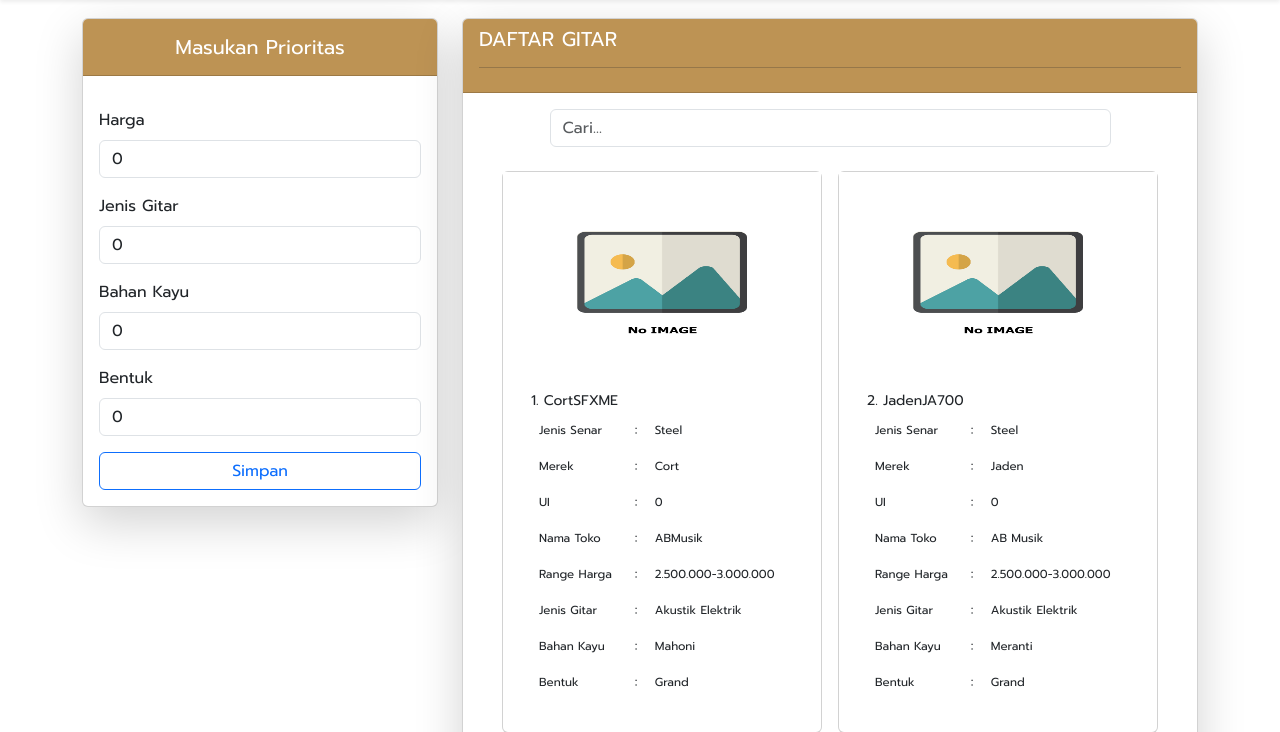
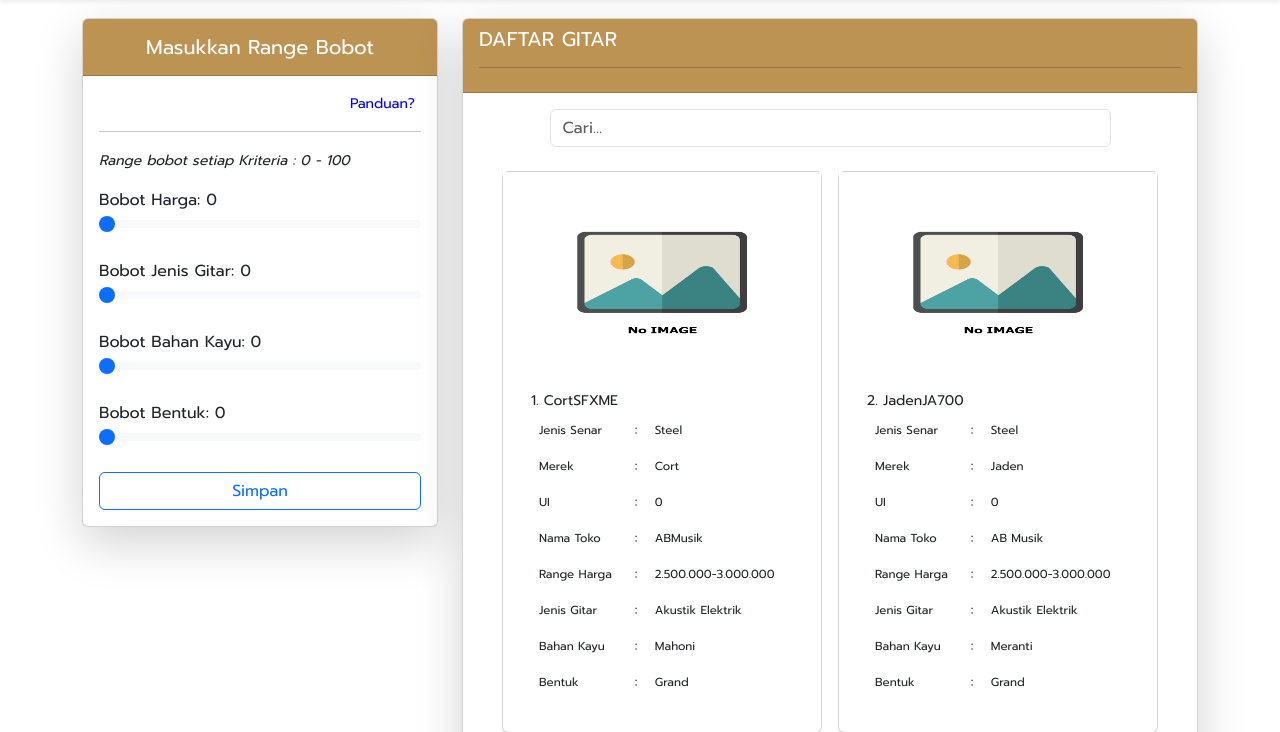
Before and after one commit to yufri28/spk-pemilihan-gitar, a PHP site: page /spk-pem-gitar/hasil.php in a window 1280 px wide. Shown: the part 56-788 px from the top of the page. Run offline with PHP 8.4, Linux system fonts and the light colour scheme; data comes from the database, SQL or seed files in the repository; some libraries are stand-ins or nearby versions.

Commit message:
revisi form input dengan range

```diff
--- a/hasil.php
+++ b/hasil.php
@@ -3,16 +3,36 @@
 require './config.php';
 $post = false;
 
+$C1 = 0;
+$C2 = 0;
+$C3 = 0;
+$C4 = 0;
 $harga = 0;
 $jenis_gitar = 0;
 $bahan_kayu = 0;
 $bentuk = 0;
+$totalBobot = 0;
 if($_SERVER['REQUEST_METHOD'] == "POST"){
     $data_bobot = $_POST['t_bobot_kriteria'];
-    $harga = htmlspecialchars($data_bobot[0]);
-    $jenis_gitar = htmlspecialchars($data_bobot[1]);
-    $bahan_kayu = htmlspecialchars($data_bobot[2]);
-    $bentuk = htmlspecialchars($data_bobot[3]);
+    $C1 = htmlspecialchars($data_bobot[0]);
+    $C2 = htmlspecialchars($data_bobot[1]);
+    $C3 = htmlspecialchars($data_bobot[2]);
+    $C4 = htmlspecialchars($data_bobot[3]);
+
+    $totalBobot = $C1+$C2+$C3+$C4;
+
+    if($totalBobot == 0){
+        $totalBobot = 1;
+        $harga = 1;
+        $jenis_gitar = 1;
+        $bahan_kayu = 1;
+        $bentuk = 1;
+    }else{
+        $harga = $C1/$totalBobot;
+        $jenis_gitar = $C2/$totalBobot;
+        $bahan_kayu = $C3/$totalBobot;
+        $bentuk = $C4/$totalBobot;
+    }
     $post = true;
 }
 
@@ -227,6 +247,40 @@ $data = $koneksi->query(
         border-radius: 0.3rem;
     }
     </style>
+
+    <script>
+    document.addEventListener('DOMContentLoaded', function() {
+        let button_like_link = document.getElementById('btn-like-link');
+
+        button_like_link.addEventListener('click', function() {
+            Swal.fire({
+                title: 'Panduan',
+                text: 'Masukkan Range Bobot Kriteria Dimana Range Bobot Setiap Kriteria Adalah 0 Sampai 100 dan Bobot Terbesar Menunjukan Kriteria Yang Diprioritaskan.',
+                icon: 'warning',
+                confirmButtonText: 'Paham'
+            });
+        });
+    });
+    </script>
+
+    <style>
+    .button-like-link {
+        background: none;
+        border: none;
+        color: blue;
+        /* Warna teks mirip tautan */
+        text-decoration: none;
+        /* Garis bawah mirip tautan */
+        cursor: pointer;
+        /* Jika ingin menyesuaikan tampilan saat digerakkan mouse */
+    }
+
+    .button-like-link:hover {
+        text-decoration: none;
+        /* Menghilangkan garis bawah saat digerakkan mouse */
+        /* Sesuaikan tampilan hover sesuai keinginan */
+    }
+    </style>
     <link href="https://cdn.jsdelivr.net/npm/bootstrap@5.3.0/dist/css/bootstrap.min.css" rel="stylesheet"
         integrity="sha384-9ndCyUaIbzAi2FUVXJi0CjmCapSmO7SnpJef0486qhLnuZ2cdeRhO02iuK6FUUVM" crossorigin="anonymous" />
     <link rel="preconnect" href="https://fonts.googleapis.com" />
@@ -242,6 +296,8 @@ $data = $koneksi->query(
     <link href="./assets/DataTables/datatables.min.css" rel="stylesheet" />
     <link rel="stylesheet" href="https://unpkg.com/leaflet@1.7.1/dist/leaflet.css" />
     <link rel="stylesheet" href="https://cdnjs.cloudflare.com/ajax/libs/font-awesome/4.7.0/css/font-awesome.min.css">
+    <script src="https://cdn.jsdelivr.net/npm/sweetalert2@11"></script>
+    <link rel="stylesheet" href="https://cdn.jsdelivr.net/npm/sweetalert2@11/dist/sweetalert2.min.css">
     <style>
     #mapid,
     .teks {
@@ -250,6 +306,7 @@ $data = $koneksi->query(
     </style>
     <link rel="stylesheet" href="https://cdnjs.cloudflare.com/ajax/libs/lightbox2/2.11.3/css/lightbox.min.css">
     <link href="https://unpkg.com/aos@2.3.1/dist/aos.css" rel="stylesheet">
+    <script src="https://code.jquery.com/jquery-3.6.0.min.js"></script>
 </head>
 
 <body>
@@ -270,7 +327,7 @@ $data = $koneksi->query(
                             <a class="nav-link" aria-current="page" href="./home.php">Beranda</a>
                         </li>
                         <li class="nav-item">
-                            <a class="nav-link active" aria-current="page" href="./rekomendasi.php">Rekomendasi</a>
+                            <a class="nav-link active" aria-current="page" href="./hasil.php">Rekomendasi</a>
                         </li>
                     </ul>
                     <ul class="navbar-nav ms-auto mb-2 mb-lg-0">
@@ -291,62 +348,81 @@ $data = $koneksi->query(
                     <div class="card shadow-lg">
                         <div class="card-header" style="background-color:#BD9354">
                             <h5 class="text-center text-white pt-2 col-12">
-                                Masukan Prioritas
+                                Masukkan Range Bobot
                             </h5>
                         </div>
                         <form method="post" id="editKriteriaForm" action="">
                             <div class="card-body">
-                                <div id="error-message" style="color: red; display: none;">
-                                    Total bobot kriteria harus sama dengan 100.
-                                </div>
+                                <button type="button" id="btn-like-link"
+                                    class="button-like-link col-lg-12 d-flex justify-content-end"><small
+                                        class="">Panduan?</small></button>
                                 <script>
-                                function validateTotal() {
-                                    let inputs = document.getElementsByClassName('bobot-kriteria');
-                                    let total = 0;
+                                function updateWeight1(value) {
+                                    document.getElementById('bobotValue1').innerText = 'Bobot Harga: ' +
+                                        value;
+                                }
 
-                                    for (let i = 0; i < inputs.length; i++) {
-                                        total += parseInt(inputs[i].value);
-                                    }
-                                    if (total !== 100) {
-                                        if (total > 100) {
-                                            document.getElementById('error-message').innerText =
-                                                'Total bobot kriteria tidak boleh melebihi 100.';
-                                        } else {
-                                            document.getElementById('error-message').innerText =
-                                                'Total bobot kriteria tidak boleh kurang dari 100.';
-                                        }
+                                function updateWeight2(value) {
+                                    document.getElementById('bobotValue2').textContent = 'Bobot Jenis Gitar: ' + value;
+                                }
 
-                                        document.getElementById('error-message').style.display = 'block';
-                                        return false; // Menghentikan proses submit jika total tidak sama dengan 100 atau melebihi 100
-                                    } else {
-                                        document.getElementById('error-message').style.display = 'none';
-                                        document.getElementById('editKriteriaForm')
-                                            .submit(); // Lakukan pengiriman data form jika validasi berhasil
-                                    }
+                                function updateWeight3(value) {
+                                    document.getElementById('bobotValue3').textContent =
+                                        'Bobot Bahan Kayu: ' + value;
                                 }
+
+                                function updateWeight4(value) {
+                                    document.getElementById('bobotValue4').textContent =
+                                        'Bobot Bentuk: ' + value;
+                                }
+
+
+                                // Inisialisasi bobot saat halaman dimuat
+                                window.onload = function() {
+                                    var initialValue1 = document.querySelector('.bobot-kriteria1').value;
+                                    var initialValue2 = document.querySelector('.bobot-kriteria2').value;
+                                    var initialValue3 = document.querySelector('.bobot-kriteria3').value;
+                                    var initialValue4 = document.querySelector('.bobot-kriteria4').value;
+                                    updateWeight1(initialValue1);
+                                    updateWeight2(initialValue2);
+                                    updateWeight3(initialValue3);
+                                    updateWeight4(initialValue4);
+                                };
                                 </script>
+                                <hr>
+                                <i><small>Range bobot setiap Kriteria : 0 - 100</small></i>
                                 <div class="mb-3 mt-3">
-                                    <label for="bobot_kriteria" class="form-label">Harga</label>
-                                    <input type="number" max="100" class="form-control bobot-kriteria"
-                                        name="t_bobot_kriteria[]" value="<?=$harga;?>">
+                                    <span id="bobotValue1">Bobot <label for="bobot_kriteria"
+                                            class="form-label">Harga</label>: 0</span>
+                                    <input type="range" min="0" max="100" oninput="updateWeight1(this.value)"
+                                        onload="updateWeight1(this.value)" class="form-range bobot-kriteria1"
+                                        name="t_bobot_kriteria[]" value="<?=$C1;?>">
                                 </div>
                                 <div class="mb-3 mt-3">
-                                    <label for="bobot_kriteria" class="form-label">Jenis Gitar</label>
-                                    <input type="number" max="100" class="form-control bobot-kriteria"
-                                        name="t_bobot_kriteria[]" value="<?=$jenis_gitar?>">
+
+                                    <span id="bobotValue2">Bobot <label for="bobot_kriteria" class="form-label">Jenis
+                                            Gitar</label>: 0</span>
+                                    <input type="range" min="0" max="100" oninput="updateWeight2(this.value)"
+                                        onload="updateWeight2(this.value)" class="form-range bobot-kriteria2"
+                                        name="t_bobot_kriteria[]" value="<?=$C2?>">
                                 </div>
                                 <div class="mb-3 mt-3">
-                                    <label for="bobot_kriteria" class="form-label">Bahan Kayu</label>
-                                    <input type="number" max="100" class="form-control bobot-kriteria"
-                                        name="t_bobot_kriteria[]" value="<?=$bahan_kayu?>">
+
+                                    <span id="bobotValue3">Bobot <label for="bobot_kriteria" class="form-label">Bahan
+                                            Kayu</label>: 0</span>
+                                    <input type="range" min="0" max="100" oninput="updateWeight3(this.value)"
+                                        onload="updateWeight3(this.value)" class="form-range bobot-kriteria3"
+                                        name="t_bobot_kriteria[]" value="<?=$C3?>">
                                 </div>
                                 <div class="mb-3 mt-3">
-                                    <label for="bobot_kriteria" class="form-label">Bentuk</label>
-                                    <input type="number" max="100" class="form-control bobot-kriteria"
-                                        name="t_bobot_kriteria[]" value="<?=$bentuk?>">
+
+                                    <span id="bobotValue4">Bobot <label for="bobot_kriteria"
+                                            class="form-label">Bentuk</label>: 0</span>
+                                    <input type="range" min="0" max="100" oninput="updateWeight4(this.value)"
+                                        onload="updateWeight4(this.value)" class="form-range bobot-kriteria4"
+                                        name="t_bobot_kriteria[]" value="<?=$C4?>">
                                 </div>
-                                <button type="button" name="simpan" onclick="validateTotal()"
-                                    class="btn col-12 btn-outline-primary">
+                                <button type="submit" name="simpan" class="btn col-12 btn-outline-primary">
                                     Simpan
                                 </button>
                             </div>
--- a/home.php
+++ b/home.php
@@ -20,6 +20,7 @@ $dataGitar = $koneksi->query("SELECT a.nama_gitar, a.id_alternatif, a.gambar, ka
             JOIN sub_kriteria sk ON kak.f_id_sub_kriteria = sk.id_sub_kriteria
             JOIN kriteria k ON kak.f_id_kriteria = k.id_kriteria
             GROUP BY a.nama_gitar ORDER BY a.id_alternatif DESC");
+
 ?>
 
 <!DOCTYPE html>
```
Also changed, not shown: assets/images/Screenshot (9).png (added).
